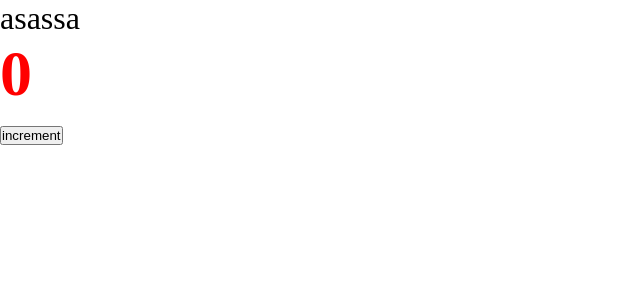
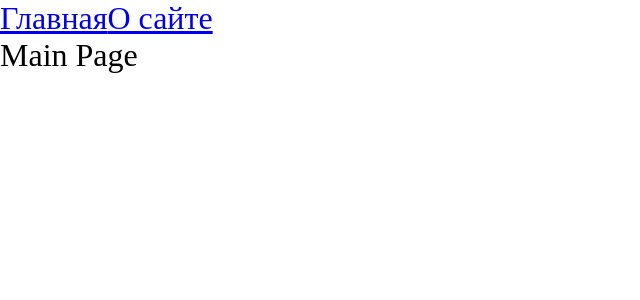
Before and after one commit to Pepe-f/good-react-project, a React app: page / in a window 1280 px wide. Shown: the top 300 px of the page, without its empty margins (0-640 px from the left). Built offline with nearby package versions, Linux system fonts and the light colour scheme.

Commit message:
React Router Dom

```diff
--- a/package.json
+++ b/package.json
@@ -15,6 +15,7 @@
     "@types/node": "^17.0.21",
     "@types/react": "^17.0.39",
     "@types/react-dom": "^17.0.11",
+    "@types/react-router-dom": "^5.3.3",
     "@types/webpack": "^5.28.0",
     "@types/webpack-dev-server": "^4.7.2",
     "css-loader": "^6.6.0",
@@ -32,6 +33,7 @@
   },
   "dependencies": {
     "react": "^17.0.2",
-    "react-dom": "^17.0.2"
+    "react-dom": "^17.0.2",
+    "react-router-dom": "^6.2.1"
   }
 }
--- a/src/App.tsx
+++ b/src/App.tsx
@@ -1,11 +1,20 @@
-import { Counter } from './components/Counter';
+import { Suspense } from 'react';
+import { Link, Route, Routes } from 'react-router-dom';
 import './index.scss';
+import { AboutPageAsync } from './pages/AboutPage/AboutPage.async';
+import { MainPageAsync } from './pages/MainPage/MainPage.async';
 
 const App = () => {
   return (
     <div className='app'>
-      asassa
-      <Counter />
+      <Link to={'/'}>Главная</Link>
+      <Link to={'/about'}>О сайте</Link>
+      <Suspense fallback={<div>Loading...</div>}>
+        <Routes>
+          <Route path={'/about'} element={<AboutPageAsync />} />
+          <Route path={'/'} element={<MainPageAsync />} />
+        </Routes>
+      </Suspense>
     </div>
   );
 };
--- a/src/index.tsx
+++ b/src/index.tsx
@@ -1,7 +1,10 @@
 import { render } from 'react-dom';
+import { BrowserRouter } from 'react-router-dom';
 import App from './App';
 
 render(
-  <App />,
+  <BrowserRouter>
+    <App />
+  </BrowserRouter>,
   document.getElementById('root'),
 );
--- /dev/null
+++ b/src/pages/AboutPage/AboutPage.async.tsx
@@ -0,0 +1,7 @@
+import { lazy } from 'react';
+
+export const AboutPageAsync = lazy(() => new Promise(resolve => {
+  // @ts-ignore
+  // For test, don't scare)
+  setTimeout(() => resolve(import('./AboutPage')), 1500);
+}));
--- /dev/null
+++ b/src/pages/AboutPage/AboutPage.tsx
@@ -0,0 +1,9 @@
+const AboutPage = () => {
+  return (
+    <div>
+      About Page
+    </div>
+  );
+};
+
+export default AboutPage;
--- /dev/null
+++ b/src/pages/MainPage/MainPage.async.tsx
@@ -0,0 +1,7 @@
+import { lazy } from 'react';
+
+export const MainPageAsync = lazy(() => new Promise(resolve => {
+  // @ts-ignore
+  // For test, don't scare)
+  setTimeout(() => resolve(import('./MainPage')), 1500);
+}));
--- /dev/null
+++ b/src/pages/MainPage/MainPage.tsx
@@ -0,0 +1,9 @@
+const MainPage = () => {
+  return (
+    <div>
+      Main Page
+    </div>
+  );
+};
+
+export default MainPage;
```
Also changed, not shown: 2 other files (tests, documents, lock files or other folders).
